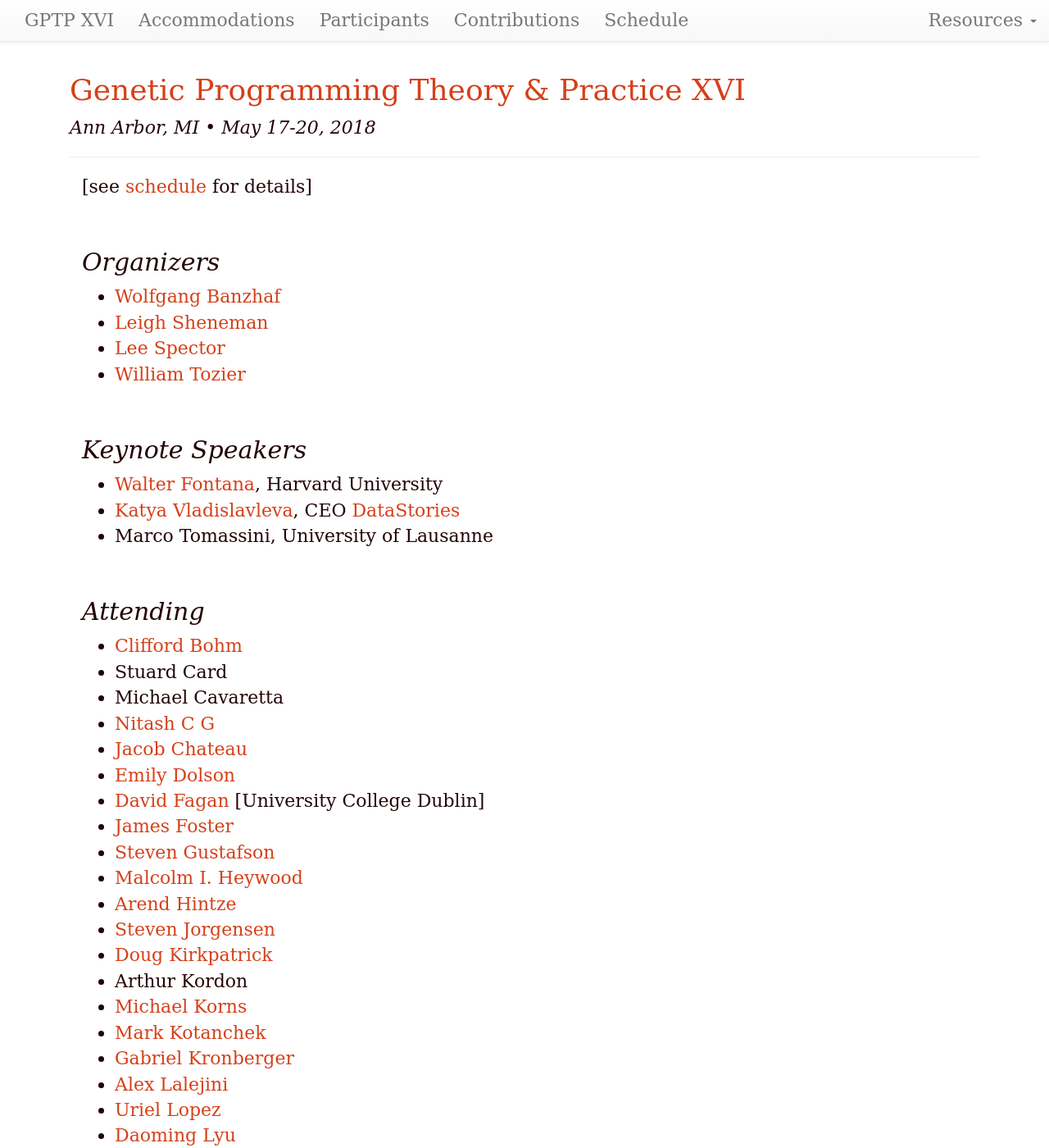
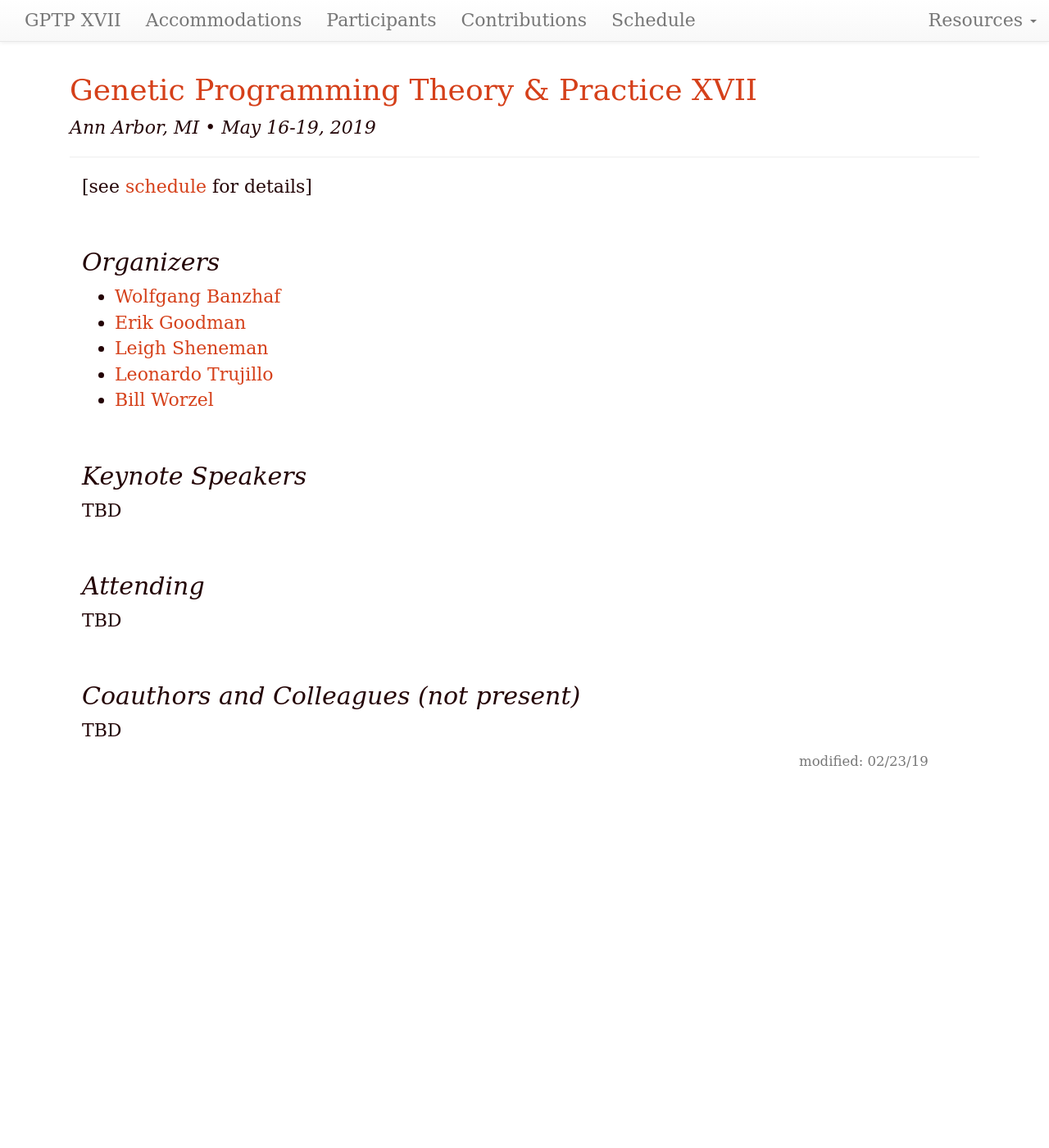
Before and after one commit to GPTP-workshop/gptp-workshop.github.io, a Jekyll site: the page built from attendees.md, in a window 1280 px wide and 1400 px high. Shown: the whole window at 82% size. Built offline with Jekyll 4.4.1, drawn with Linux system fonts in a browser that asks for light colours; some of the changed text lies outside the part shown.

Commit message:
Update attendees.md

```diff
--- a/attendees.md
+++ b/attendees.md
@@ -1,82 +1,27 @@
 ---
 layout: default
-updated: "May 5, 2018"
-roman: "XVI"
-dates: "May 17-20, 2018"
+updated: "February 23, 2019"
+roman: "XVII"
+dates: "May 16-19, 2019"
 ---
 \[see [schedule](schedule.html) for details]
 
 ## Organizers
 
 - [Wolfgang Banzhaf](http://www.cse.msu.edu/~banzhafw/)
+- [Erik Goodman](http://www.)
 - [Leigh Sheneman](http://www.leighsheneman.com)
-- [Lee Spector](http://faculty.hampshire.edu/lspector/)
-- [William Tozier](http://vaguery.com)
+- [Leonardo Trujillo](http://)
+- [Bill Worzel](http://com)
 
 ## Keynote Speakers
 
-- [Walter Fontana](https://fontana.hms.harvard.edu), Harvard University
-- [Katya Vladislavleva](https://datastories.com/about), CEO [DataStories](https://datastories.com)
-- Marco Tomassini, University of Lausanne
+TBD
 
 ## Attending
 
-- [Clifford Bohm](https://cliffbohm.weebly.com)
-- Stuard Card
-- Michael Cavaretta
-- [Nitash C G](http://hintzelab.msu.edu/index.php/people/)
-- [Jacob Chateau](http://www.birds.eecs.umich.edu/people/current/Jacob_Chateau/)
-- [Emily Dolson](http://cse.msu.edu/~dolsonem/)
-- [David Fagan](http://ncra.ucd.ie) [University College Dublin]
-- [James Foster](http://people.ibest.uidaho.edu/~foster/)
-- [Steven Gustafson](https://www.maana.io/blog/steven-gustafson/)
-- [Malcolm I. Heywood](https://web.cs.dal.ca/~mheywood/)
-- [Arend Hintze](http://hintzelab.msu.edu)
-- [Steven Jorgensen](http://hintzelab.msu.edu/index.php/people/)
-- [Doug Kirkpatrick](http://hintzelab.msu.edu/index.php/people/)
-- Arthur Kordon
-- [Michael Korns](http://www.korns.com)
-- [Mark Kotanchek](http://www.evolved-analytics.com)
-- [Gabriel Kronberger](http://heal.heuristiclab.com/team/kronberger)
-- [Alex Lalejini](http://lalejini.com)
-- [Uriel Lopez](https://tree-lab.org/index.php/people-2/invited-students/60-uriel-lopez-islas)
-- [Daoming Lyu](http://www.auburn.edu/~dzl0053/)
-- Marisa Kenyon
-- [Timothy May](https://inscico.com/about.html)
-- [Trent McConaghy](http://trent.st)
-- [Blossom Metevier](https://sites.hampshire.edu/ci-lab/)
-- [Julian F. Miller](https://www.york.ac.uk/electronic-engineering/staff/julian_miller/)
-- [Luis Muñoz](http://www.tree-lab.org/index.php/people-2/students/49-luis-munoz-delgado)
-- [Michael O'Neill](http://ncra.ucd.ie)
-- [Una-May O'Reilly](https://people.csail.mit.edu/unamay/)
-- [Charles Ofria](http://www.ofria.com)
-- Vincent Ragusa
-- Colin Robertson
-- [Anil Kumar Saini](https://sites.hampshire.edu/ci-lab/)
-- Tom Schmiedlechner, MIT
-- Jory Schossau [MSU]
-- Andrew N. Sloss [ARM]
-- [Kai Staats](https://www.kaistaats.com)
-- [Leonardo Trujillo](http://www.tree-lab.org/index.php/people-2/reserachers/46-leonardo-trujillo)
-- [Ed Vielmetti](https://www.packet.net/about/ed-vielmetti/)
-- [Richard Wardin](https://github.com/Shalmezad)
-- [Stephan Winkler](https://heal.heuristiclab.com/team/winkler)
-- [Bill Worzel](http://www.spartaninnovations.org/bill-worzel)
-- [Fangkai Yang](https://scholar.google.com/citations?user=GwR1fdsAAAAJ&hl=en)
-- [Luis Zaman](https://lsa.umich.edu/cscs/people/post-docs-lecturers-visiting-scholars/zamanlh.html)
-
+TBD
 
 ## Coauthors and Colleagues (not present)
 
-- [Michael Affenzeller](https://heal.heuristiclab.com/team/affenzeller)
-- [Abdullah Al-Dujaili](https://ash-aldujaili.github.io)
-- [Bogdan Burlacu](http://heal.heuristiclab.com/team/burlacu)
-- [Sylvain Cussat-Blanc](https://www.irit.fr/~Sylvain.Cussat-Blanc/index_en.php)
-- Alexander Elkholy [MAANA]
-- Daniel Hernandez [Tree-Lab]
-- [Stephen Kelly](http://stephenkelly.ca/?q=node/29)
-- [Bo Liu](http://www.eng.auburn.edu/~bzl0056/)
-- [Lukas Kammerer](https://heal.heuristiclab.com/team/kammerer)
-- [Michael Kommenda](http://heal.heuristiclab.com/team/kommenda)
-- Robert Smith [Dalhousie]
-- [Dennis G. Wilson](https://d9w.xyz)
+TBD
```
